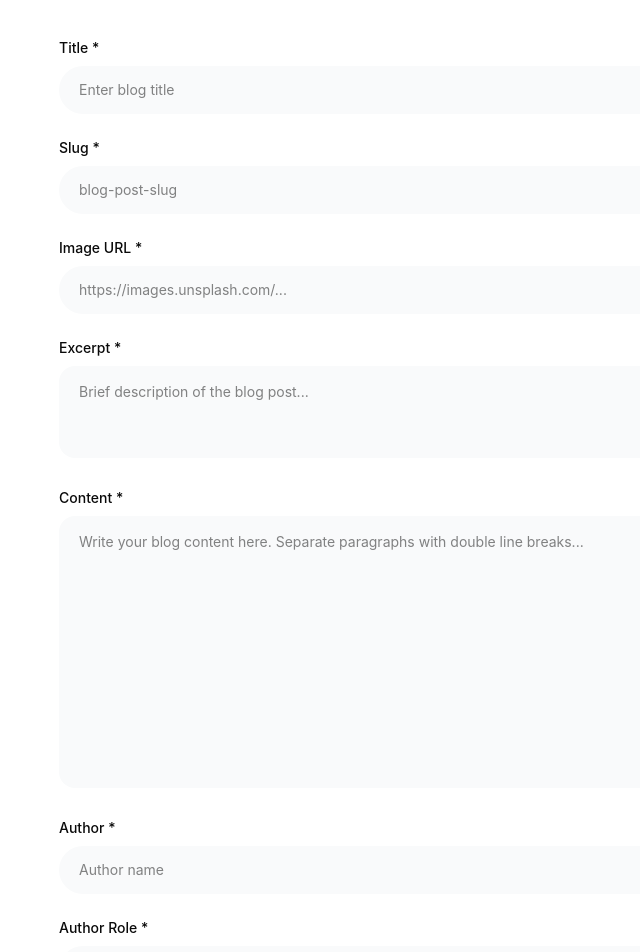
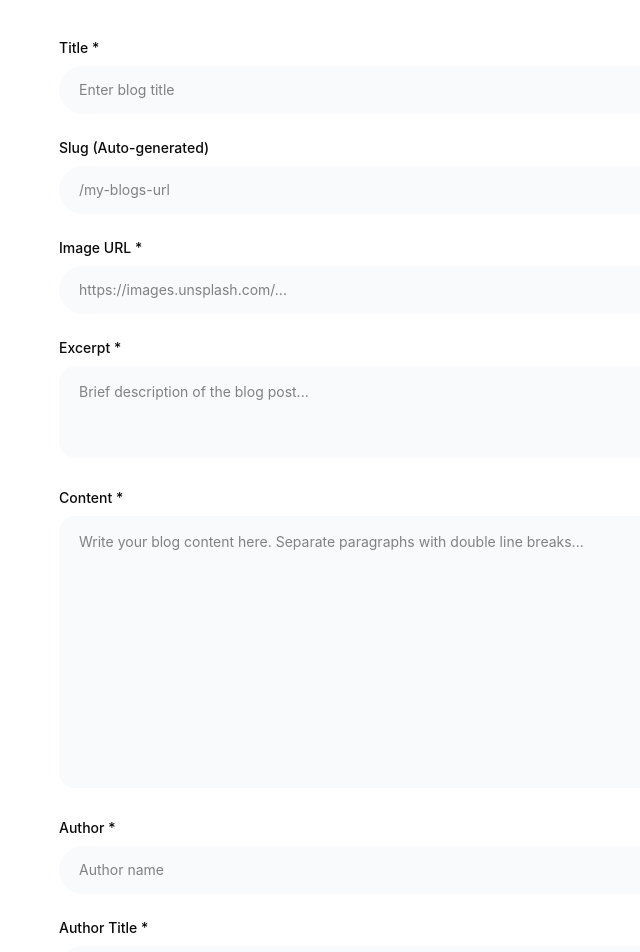
Before and after one commit to Shemz-ux/opportunitycentral-app, a React (Vite) app in the folder frontend/: page /admin/blogs/create in a window 1280 px wide. Shown: the part 220-1172 px from the top of the page, without its empty margins (113-753 px from the left). Built offline with nearby package versions, Linux system fonts and the light colour scheme; no server answers; sample sign-in values are in the browser's storage.

Commit message:
text updates

```diff
--- a/frontend/src/pages/Admin/CreateBlog.jsx
+++ b/frontend/src/pages/Admin/CreateBlog.jsx
@@ -127,13 +127,13 @@ function CreateBlog() {
               </div>
 
               <div>
-                <label className="block text-sm text-[#0A0A0A] mb-2">Slug *</label>
+                <label className="block text-sm text-[#0A0A0A] mb-2">Slug (Auto-generated)</label>
                 <input
                   type="text"
                   required
                   value={formData.slug}
                   onChange={(e) => setFormData({ ...formData, slug: e.target.value })}
-                  placeholder="blog-post-slug"
+                  placeholder="/my-blogs-url"
                   className="w-full px-5 py-3.5 bg-[#F9FAFB] border border-[#E5E7EB] rounded-full text-sm text-[#0A0A0A] placeholder:text-[#D1D5DB] focus:outline-none focus:border-[#0A0A0A] transition-colors"
                 />
               </div>
@@ -189,7 +189,7 @@ function CreateBlog() {
               </div>
 
               <div>
-                <label className="block text-sm text-[#0A0A0A] mb-2">Author Role *</label>
+                <label className="block text-sm text-[#0A0A0A] mb-2">Author Title *</label>
                 <input
                   type="text"
                   required
--- a/frontend/src/pages/Admin/MailingListPreview.jsx
+++ b/frontend/src/pages/Admin/MailingListPreview.jsx
@@ -94,7 +94,7 @@ function MailingListPreview({ subscribers, onDelete }) {
         onClose={() => setDeleteModal({ isOpen: false, subscriber: null })}
         onConfirm={confirmDelete}
         title="Remove Subscriber?"
-        message={`Are you sure you want to remove "${deleteModal.subscriber?.email}" from the mailing list?`}
+        message={`Are you sure you want to remove "${deleteModal.subscriber?.email}" from the mailing list? This action cannot be undone.`}
       />
     </div>
   );
```
Also changed, not shown: 1 other file (tests, documents, lock files or other folders).
